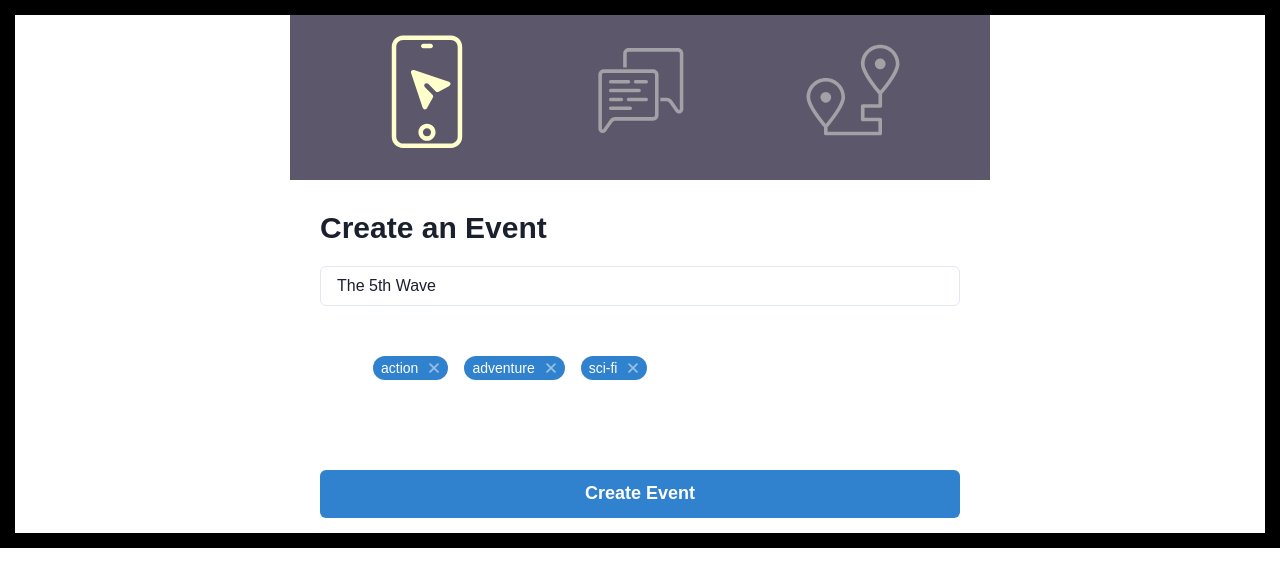
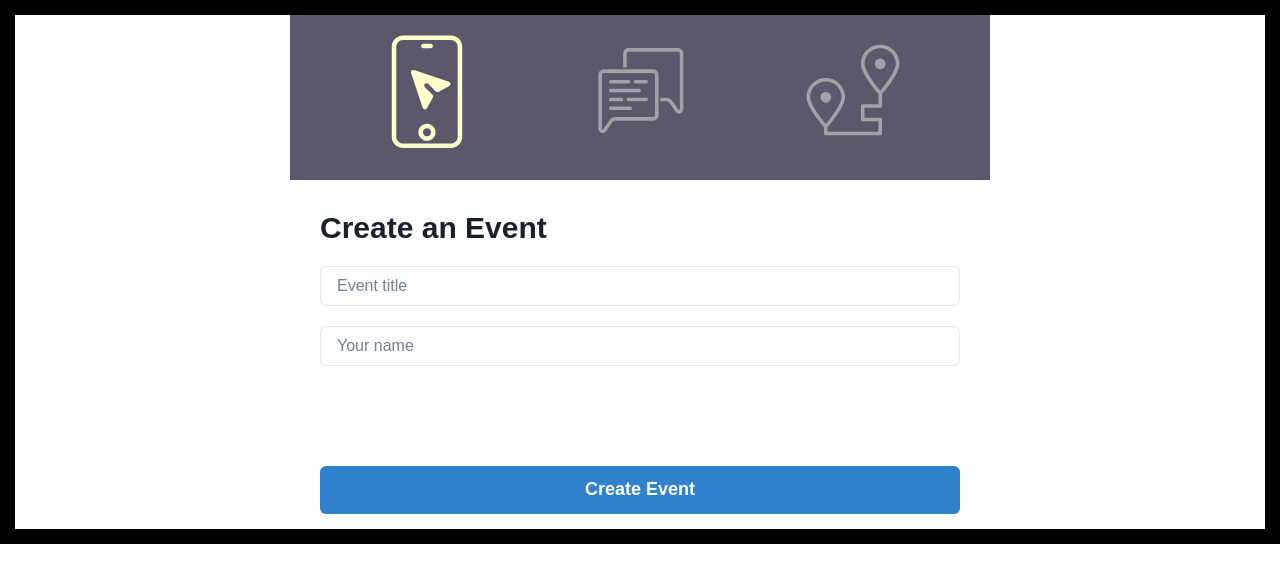
Before and after one commit to DeadDuck83/middleground, a Next.js app: page /event in a window 1280 px wide. Shown: the top 586 px of the page. Built offline with nearby package versions, Linux system fonts and the light colour scheme.

Commit message:
working on vercel integration

```diff
--- /dev/null
+++ b/src/helpers/createAvatar.ts
@@ -0,0 +1,21 @@
+const AvatarTypes = [
+  'avataaars',
+  'bottts',
+  'micah',
+  'human',
+  'pixel-art',
+  'croodles',
+];
+
+function getRandomAvatar() {
+  const randomIndex = Math.floor(Math.random() * AvatarTypes.length);
+  return AvatarTypes[randomIndex];
+}
+
+export function createAvatar(name: string) {
+  const avatar = `https://avatars.dicebear.com/api/${getRandomAvatar()}/${name.replace(
+    /\s/g,
+    ''
+  )}.svg`;
+  return avatar;
+}
--- /dev/null
+++ b/src/lib/api.ts
@@ -0,0 +1,7 @@
+import { CreateEvent } from '@/types/types';
+import axios from 'axios';
+
+export const createEvent = async (eventData: CreateEvent) => {
+  const response = await axios.post('/api/events', eventData);
+  return response.data;
+};
--- a/src/pages/api/demo.ts
+++ b/src/pages/api/demo.ts
@@ -1,30 +1,15 @@
 // Next.js API route support: https://nextjs.org/docs/api-routes/introduction
 import type { NextApiRequest, NextApiResponse } from 'next';
-
-type Data = {
-  title: string;
-  link: string;
-  preferences: string[];
-  destinations: string[];
-  attendees: {
-    name: string;
-    avatar: string;
-  }[];
-  eventID: string;
-  creator: {
-    name: string;
-    avatar: string;
-  };
-};
+import { EventData } from '@/types/types';
 
 export default function handler(
   req: NextApiRequest,
-  res: NextApiResponse<Data>
+  res: NextApiResponse<EventData>
 ) {
   res.status(200).json({
     title: 'The 5th Wave',
     link: 'www.google.com',
-    preferences: ['action', 'adventure', 'sci-fi'],
+    preferences: [{ name: 'Bar', type: 'bar' }],
     destinations: ['test', 'test2', 'test3'],
     attendees: [
       {
--- a/src/pages/api/events.ts
+++ b/src/pages/api/events.ts
@@ -1,16 +1,17 @@
 import { NextApiRequest, NextApiResponse } from 'next';
 import { MongoClient } from 'mongodb';
+import { CreateEvent } from '@/types/types';
 
 export default async function handler(
   req: NextApiRequest,
   res: NextApiResponse
 ) {
   if (req.method === 'POST') {
-    const { event } = req.body;
+    const { ...event }: CreateEvent = req.body;
 
     try {
       const client = await MongoClient.connect(
-        process.env.MONGODB_URI as string
+        'AIzaSyCRJAwlPE2C6w7baeEL1hVplDFtTlDOqJk' as string
       );
       const db = client.db();
       await db.collection('events').insertOne(event);
--- a/src/pages/event.tsx
+++ b/src/pages/event.tsx
@@ -14,112 +14,95 @@ import {
 import ResponsiveBox from '@/components/ResponsiveBox/ResponsiveBox';
 
 import InputWithButtonRow from '@/components/InputWithButtonRow/InputWithButtonRow';
-import { EventData } from '@/types/types';
+import { CreateEvent } from '@/types/types';
 import Navigation from '@/components/Navigation/Navigation';
 import { useMutation } from 'react-query';
 import BodyComponent from '@/components/BodyComponent/BodyComponent';
-import { useDemoApi } from '../hooks/useDemoApi';
+import { createEvent } from '../lib/api';
 import PreferenceDropdown from '@/components/PreferenceDorpdown/PreferenceDropdown';
+import { createAvatar } from '@/helpers/createAvatar';
+
+const defaultEvent: CreateEvent = {
+  title: '',
+  eventID: '',
+  creator: {
+    name: '',
+    avatar: '',
+  },
+  link: '',
+};
 
 function CreateEvent() {
-  const [eventTitle, setEventTitle] = React.useState('');
-  const [preferences, setPreferences] = React.useState<string[]>([]);
-  const eventID = Math.random().toString(36).substring(2, 15);
-  const { data, isLoading, isError } = useDemoApi();
+  const [event, setEvent] = React.useState<CreateEvent>(defaultEvent);
+  const [checkedLocal, setCheckedLocal] = React.useState(false);
+  const createEventMutation = useMutation(createEvent);
+  const { isLoading } = createEventMutation;
+  // This useEffect checks if there is a middleground object in local storage that was created within the last 24 hours
+  // If there is, it will set the event state to that object to maintain the event state
+  React.useEffect(() => {
+    if (checkedLocal) return;
+    const middleground = localStorage.getItem('middleground');
+    if (middleground) {
+      const middlegroundObject = JSON.parse(middleground);
+      const timestamp = middlegroundObject.timestamp;
+      const currentTime = Date.now();
+      const timeDifference = currentTime - timestamp;
+      const oneDay = 1000 * 60 * 60 * 24;
+      console.log('middlegrounds object found');
+      if (timeDifference < oneDay) {
+        setEvent({
+          eventID: middlegroundObject.eventID,
+          creator: middlegroundObject.creator,
+          link: `/event/${middlegroundObject.eventID}`,
+          title: middlegroundObject.title || '',
+        });
+        setCheckedLocal(true);
+      } else {
+        localStorage.removeItem('middleground');
+        setCheckedLocal(true);
+      }
+    } else {
+      setCheckedLocal(true);
+      console.log('middlegrounds object not found');
+    }
+  }, []);
 
-  const createEventMutation = useMutation<void, Error, EventData>(
-    async newEvent => {
-      const response = await fetch('/api/events', {
-        method: 'POST',
-        headers: {
-          'Content-Type': 'application/json',
+  const handleSubmit = async () => {
+    // remove any special characters in the creators name so that it can be used to create an avatar
+    const creatorName = event?.creator?.name?.replace(/\s/g, '') || 'taco';
+    const creatorAvatar = createAvatar(creatorName);
+
+    // If there is no eventID in the local storage middleground object, create a new eventID
+    const newEventID =
+      event.eventID || Math.random().toString(36).substring(2, 15);
+
+    // update the middleground object in local storage
+    const middleground = {
+      eventID: newEventID,
+      creator: {
+        name: event.creator.name,
+        avatar: creatorAvatar,
       },
-        body: JSON.stringify(newEvent),
-      });
+      timestamp: Date.now(),
+      title: event?.title,
+    };
+    localStorage.setItem('middleground', JSON.stringify(middleground));
 
-      if (!response.ok) {
-        throw new Error('Failed to create event');
-      }
-
-      await response.json();
+    // create the event in the database using react-query and the events api
+    await createEventMutation.mutateAsync({
+      eventID: newEventID,
+      creator: {
+        name: event.creator.name,
+        avatar: creatorAvatar,
       },
-    {
-      onSuccess: () => {
-        console.log('Event created');
-        setEventTitle('');
-      },
-    }
-  );
-
-  // set preferences and event title in state after request returns
-  React.useEffect(() => {
-    if (data) {
-      setPreferences(data.preferences);
-      setEventTitle(data.title);
-    }
-  }, [data]);
-
-  // wrap displayPreferences in a useCallback hook
-
-  const displayPreferences = React.useCallback(() => {
-    return preferences.map((preference, index): React.ReactElement => {
-      return (
-        <Tag
-          key={index}
-          size={'md'}
-          borderRadius="full"
-          variant="solid"
-          colorScheme="blue"
-        >
-          <TagLabel>{preference}</TagLabel>
-          <TagCloseButton
-            onClick={() => {
-              const newPreferences = preferences.filter(
-                (_preference, i) => i !== index
-              );
-              setPreferences(newPreferences);
-            }}
-          />
-        </Tag>
-      );
-    });
-  }, [preferences]);
-
-  // handle submit button
-  const handleSubmit = async () => {
-    console.log(
-      'eventID submit',
-      eventID,
-      'preferences',
-      preferences,
-      'title',
-      eventTitle
-    );
-    // redirect to event page with eventID in URL
-    createEventMutation.mutate({
-      eventID,
-      preferences,
-      title: eventTitle,
-      link: '/event/' + eventID,
-      creator: {
-        name: 'John Doe',
-        avatar: 'https://bit.ly/broken-link',
-      },
+      title: event?.title,
+      link: `/event/${newEventID}`,
     });
   };
-  console.log('data', data);
-  if (isLoading) {
-    return <div>Loading...</div>;
-  }
 
-  if (isError) {
-    return <div>Error fetching data</div>;
-  }
   return (
     <ResponsiveBox>
       <Navigation active="phone" />
-
-      {/* Form */}
       <BodyComponent>
         <Grid
           h="100%"
@@ -135,30 +118,36 @@ function CreateEvent() {
               <GridItem>
                 <Input
                   placeholder="Event title"
-                  defaultValue={eventTitle}
+                  value={event?.title}
                   onChange={e => {
-                    setEventTitle(e.target.value);
+                    const updateTitle = { ...event, title: e.target.value };
+                    setEvent(updateTitle);
                   }}
                 />
               </GridItem>
-              {/* Add additional preferences input fields here */}
               <GridItem>
-                {/* <PreferenceDropdown
-                  label="Select a preference"
-                  selectedPreferences={preferences}
-                  onSelect={handleSelect}
-                /> */}
+                <Input
+                  placeholder="Your name"
+                  value={event?.creator?.name}
+                  onChange={e => {
+                    const updateCreator = {
+                      ...event,
+                      creator: {
+                        name: e.target.value,
+                        avatar: event?.creator?.avatar || '',
+                      },
+                    };
+                    setEvent(updateCreator);
+                  }}
+                />
               </GridItem>
-              <GridItem>
-                <Container py={'10px'} px={0}>
-                  <Flex gap={4}>
-                    {preferences ? displayPreferences() : null}
-                  </Flex>
-                </Container>
-              </GridItem>
+              <GridItem></GridItem>
             </Grid>
           </GridItem>
           <GridItem>
+            {isLoading ? (
+              <p>loading...</p>
+            ) : (
               <Button
                 colorScheme="blue"
                 size="lg"
@@ -170,11 +159,10 @@ function CreateEvent() {
               >
                 Create Event
               </Button>
+            )}
           </GridItem>
         </Grid>
       </BodyComponent>
-
-      {/* Continue button */}
     </ResponsiveBox>
   );
 }
```
Also changed, not shown: src/types/types.ts (+24 -4 lines). Lines whose indentation alone changed are shown as unchanged.
